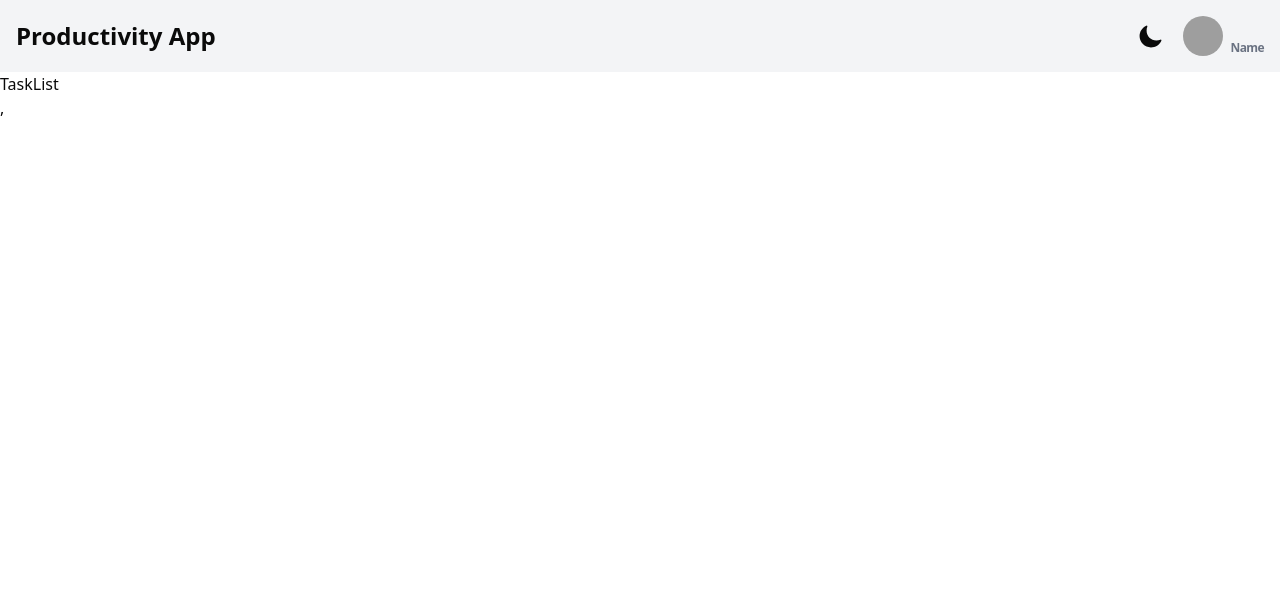
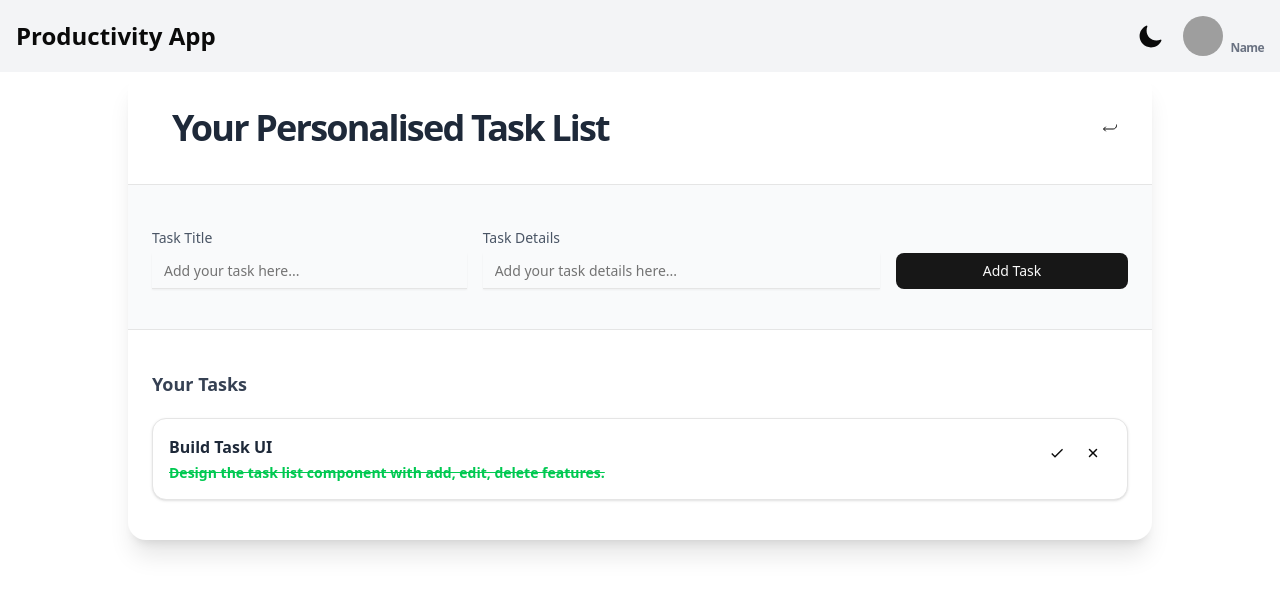
Before and after one commit to Shivani-verma-au25/productivilty-Application, a React (Vite) app in the folder frontend/: page /tasklist in a window 1280 px wide. Shown: the top 594 px of the page. Built offline with nearby package versions, Linux system fonts and the light colour scheme; grey boxes are pictures that could not be loaded.

Commit message:
task card done nad task list ui done

```diff
--- a/frontend/src/components/TaskList.jsx
+++ b/frontend/src/components/TaskList.jsx
@@ -1,9 +1,73 @@
-import React from 'react'
+import React from "react";
+import { Button } from "./ui/button";
+import { IoClose, IoReturnDownBack } from "react-icons/io5";
+import { Input } from "./ui/input";
+import TaskListcard from "./TaskListcard";
+import { useNavigate } from "react-router-dom";
 
 const TaskList = () => {
+  const navigate = useNavigate();
   return (
-    <div>TaskList</div>
-  )
-}
+    <div className="max-w-5xl mx-auto bg-white shadow-xl rounded-2xl overflow-hidden">
+      {/* Header */}
+      <div className="flex justify-between items-center px-6 py-4 border-b">
+        <h1 className="text-2xl md:text-4xl p-5 font-semibold tracking-tighter text-gray-800">
+          Your Personalised Task List
+        </h1>
+        <Button
+          variant="ghost"
+          size="icon"
+          className="rounded-full hover:bg-gray-100 cursor-pointer"
+          onClick={() => navigate('/')}
+        >
+          <IoReturnDownBack size={22} />
+        </Button>
+      </div>
 
-export default TaskList
+      {/* Form */}
+      <form className="grid grid-cols-1 md:grid-cols-12 gap-4 px-6 py-10 border-b bg-gray-50">
+        {/* Task Title */}
+        <div className="md:col-span-4">
+          <label className="text-sm font-medium text-gray-600">
+            Task Title
+          </label>
+          <Input
+            type="text"
+            placeholder="Add your task here..."
+            className="mt-1 border-0 border-b rounded-none focus-visible:ring-0 bg-transparent"
+          />
+        </div>
+
+        {/* Task Description */}
+        <div className="md:col-span-5">
+          <label className="text-sm font-medium text-gray-600">
+            Task Details
+          </label>
+          <Input
+            type="text"
+            placeholder="Add your task details here..."
+            className="mt-1 border-0 border-b rounded-none focus-visible:ring-0 bg-transparent"
+          />
+        </div>
+
+        {/* Button */}
+        <div className="md:col-span-3 flex md:items-end">
+          <Button type="submit" className="w-full cursor-pointer">
+            Add Task
+          </Button>
+        </div>
+      </form>
+
+
+      {/* tasks listed here */}
+      <div className="px-6 py-10 space-y-5">
+        <h2 className="text-lg font-semibold text-gray-700">Your Tasks</h2>
+        <TaskListcard />
+
+       </div>
+
+    </div>
+  );
+};
+
+export default TaskList;
--- /dev/null
+++ b/frontend/src/components/TaskListcard.jsx
@@ -0,0 +1,63 @@
+import React, { useState } from "react";
+import { Button } from "./ui/button";
+import { IoClose } from "react-icons/io5";
+import { MdOutlineDone } from "react-icons/md";
+
+
+const TaskListcard = () => {
+    const [markedDone ,setMarkedDone] = useState(true);
+  return (
+    <>
+
+        {/* Task Card
+        <div className="flex justify-between items-start bg-white border rounded-xl p-4 shadow-sm hover:shadow-md transition">
+          <div>
+            <h3 className="font-semibold text-gray-800">Learn React Router</h3>
+            <p className="text-sm text-gray-500 mt-1">
+              Implement navigation between feature pages.
+            </p>
+          </div>
+
+          <div>
+            <Button
+            onClick={() => setMarkedDone(!markedDone)}
+            variant="ghost" size="icon" className="cursor-pointer">
+              <MdOutlineDone size={18} />
+            </Button>
+            <Button variant="ghost" size="icon" className="cursor-pointer">
+              <IoClose size={18} />
+            </Button>
+          </div>
+        </div> */}
+
+        {/* Task Card */}
+        <div className="flex justify-between items-start bg-white border rounded-xl p-4 shadow-sm hover:shadow-md transition">
+          <div>
+            <h3 className="font-semibold text-gray-800">Build Task UI</h3>
+            {markedDone ? (
+              <p className="text-sm text-green-500 font-bold mt-1 line-through">
+                Design the task list component with add, edit, delete features. </p>) : (
+              <p className="text-sm text-gray-500 mt-1">
+                Design the task list component with add, edit, delete features.
+              </p>
+            )}
+
+          </div>
+
+          <div>
+            <Button
+            onClick={() => setMarkedDone(!markedDone)}
+            variant="ghost" size="icon" className="cursor-pointer">
+              <MdOutlineDone size={18} />
+            </Button>
+            <Button variant="ghost" size="icon" className="cursor-pointer">
+              <IoClose size={18} />
+            </Button>
+          </div>
+        </div>
+
+    </>
+  );
+};
+
+export default TaskListcard;
--- /dev/null
+++ b/frontend/src/components/ui/input.jsx
@@ -0,0 +1,24 @@
+import * as React from "react"
+
+import { cn } from "@/lib/utils"
+
+function Input({
+  className,
+  type,
+  ...props
+}) {
+  return (
+    <input
+      type={type}
+      data-slot="input"
+      className={cn(
+        "file:text-foreground placeholder:text-muted-foreground selection:bg-primary selection:text-primary-foreground dark:bg-input/30 border-input h-9 w-full min-w-0 rounded-md border bg-transparent px-3 py-1 text-base shadow-xs transition-[color,box-shadow] outline-none file:inline-flex file:h-7 file:border-0 file:bg-transparent file:text-sm file:font-medium disabled:pointer-events-none disabled:cursor-not-allowed disabled:opacity-50 md:text-sm",
+        "focus-visible:border-ring focus-visible:ring-ring/50 focus-visible:ring-[3px]",
+        "aria-invalid:ring-destructive/20 dark:aria-invalid:ring-destructive/40 aria-invalid:border-destructive",
+        className
+      )}
+      {...props} />
+  );
+}
+
+export { Input }
--- /dev/null
+++ b/frontend/src/components/ui/textarea.jsx
@@ -0,0 +1,20 @@
+import * as React from "react"
+
+import { cn } from "@/lib/utils"
+
+function Textarea({
+  className,
+  ...props
+}) {
+  return (
+    <textarea
+      data-slot="textarea"
+      className={cn(
+        "border-input placeholder:text-muted-foreground focus-visible:border-ring focus-visible:ring-ring/50 aria-invalid:ring-destructive/20 dark:aria-invalid:ring-destructive/40 aria-invalid:border-destructive dark:bg-input/30 flex field-sizing-content min-h-16 w-full rounded-md border bg-transparent px-3 py-2 text-base shadow-xs transition-[color,box-shadow] outline-none focus-visible:ring-[3px] disabled:cursor-not-allowed disabled:opacity-50 md:text-sm",
+        className
+      )}
+      {...props} />
+  );
+}
+
+export { Textarea }
--- a/frontend/src/main.jsx
+++ b/frontend/src/main.jsx
@@ -8,6 +8,6 @@ createRoot(document.getElementById('root')).render(
   <BrowserRouter>
   <StrictMode>
     <App />
-  </StrictMode>,
+  </StrictMode>
   </BrowserRouter>
 )
```
